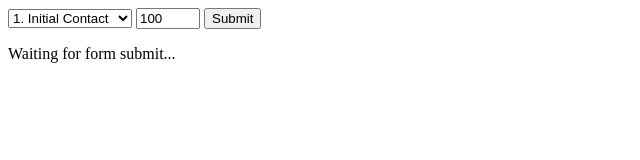
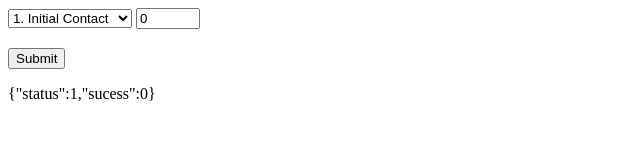
Before and after one commit to y-ald/Efficy_JS, a plain HTML site: page index.html in a window 1280 px wide. Shown: the whole page, without its empty margins (0-640 px from the left). Drawn offline with Linux system fonts and the light colour scheme.

Commit message:
feat: set up js and html for formComponent

```diff
--- a/index.html
+++ b/index.html
@@ -1,7 +1,11 @@
 <!-- Page says "Don't touch my body" -->
+<html>
+  <head>
+    <link rel="stylesheet" href="./style.css" />
+  </head>
   <body>
     <form>
-    <select name="status" id="status"></select>
+      <select onchange="updateOutput()" name="status" id="status"></select>
       <input
         name="success"
         id="success"
@@ -10,8 +14,9 @@
         max="100"
         step="1"
       />
-    <button type="submit">Submit</button>
+      <button type="submit" class="d-block mt">Submit</button>
     </form>
-  <div class="output">Waiting for form submit...</div>
+    <div class="s" id="output"></div>
     <script src="./main.js"></script>
   </body>
+</html>
--- a/main.js
+++ b/main.js
@@ -27,32 +27,33 @@ const oppoStatus = [
 ];
 let selectTag = document.getElementById("status");
 let input = document.getElementById("success");
+let output = document.getElementById("output");
 
 const FormComponent = class {
   constructor() {}
   start() {
-    // Start modifying the form elements here!
-    // You are allowed to add extra methods, properties or change the constructor of this class
-
+    // start to add all option to select component
     oppoStatus.map((element) => {
       let opt = document.createElement("option");
       opt.value = element.K_OPPO_STATUS; // the index
       opt.innerHTML = element.STATUS;
       selectTag.append(opt);
-      input.value = element.SUCCESS;
     });
+    updateOutput();
   }
 };
 
+// Function to update input text + div text
 function updateOutput() {
-  let selected = selectTag.find("option:selected").val();
-  input.val(data[selected + 1]);
+  let selected = oppoStatus[selectTag.value - 1];
+
+  input.value = selected.SUCCESS;
+  output_data = {
+    status: selected.K_OPPO_STATUS,
+    sucess: selected.SUCCESS,
+  };
+  output.innerText = JSON.stringify(output_data);
 }
 
 const fc = new FormComponent();
 fc.start();
-selectTag.onchange(updateOutput);
-
-document
-  .querySelector(".changeSelected")
-  .addEventListener("click", changeSelected);
--- a/style.css
+++ b/style.css
@@ -0,0 +1,10 @@
+.border {
+  border: 2px blue dashed;
+}
+
+.mt {
+  margin-top: 1.5%;
+}
+.d-block {
+  display: block;
+}
```
Lines whose indentation alone changed are shown as unchanged.
